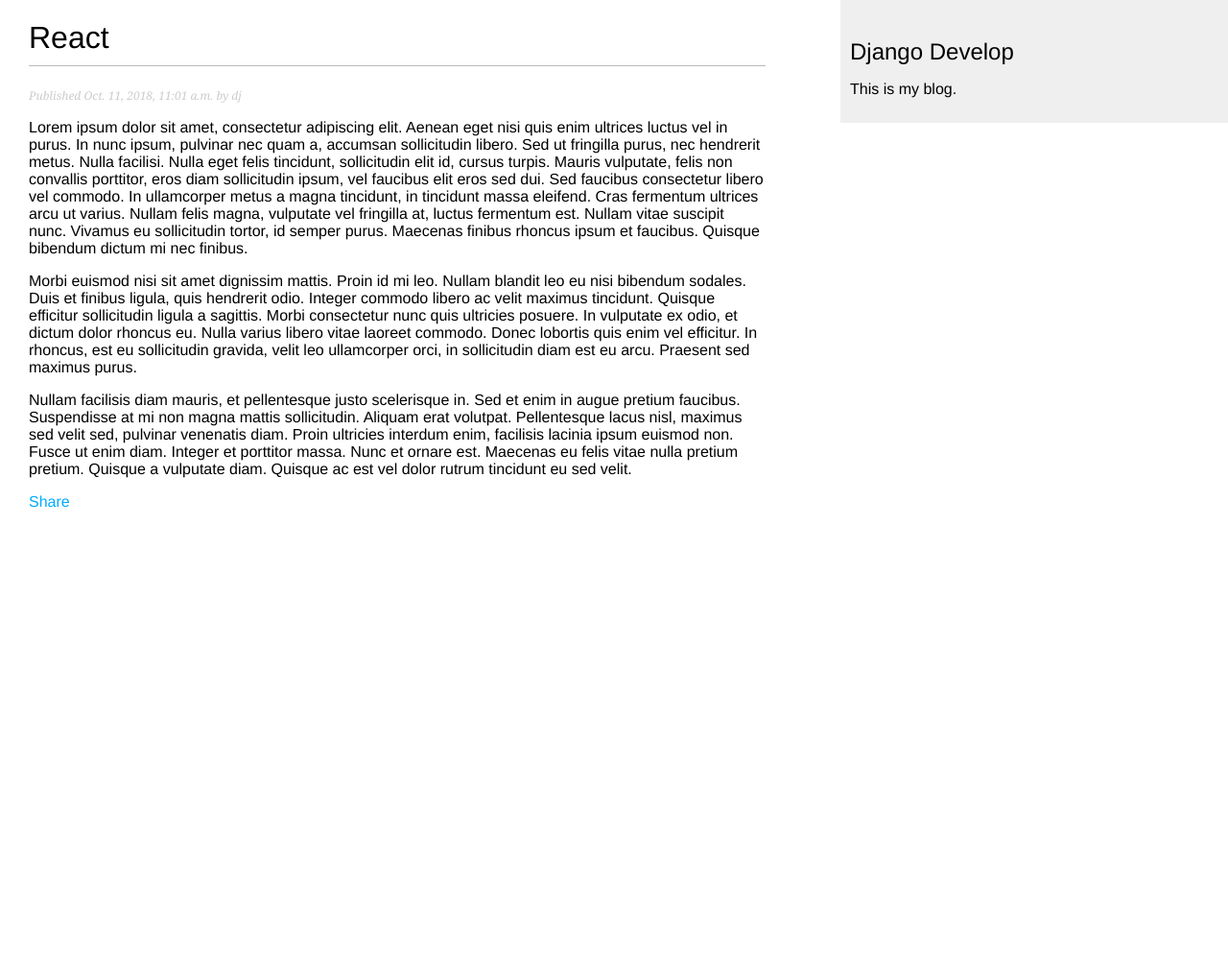
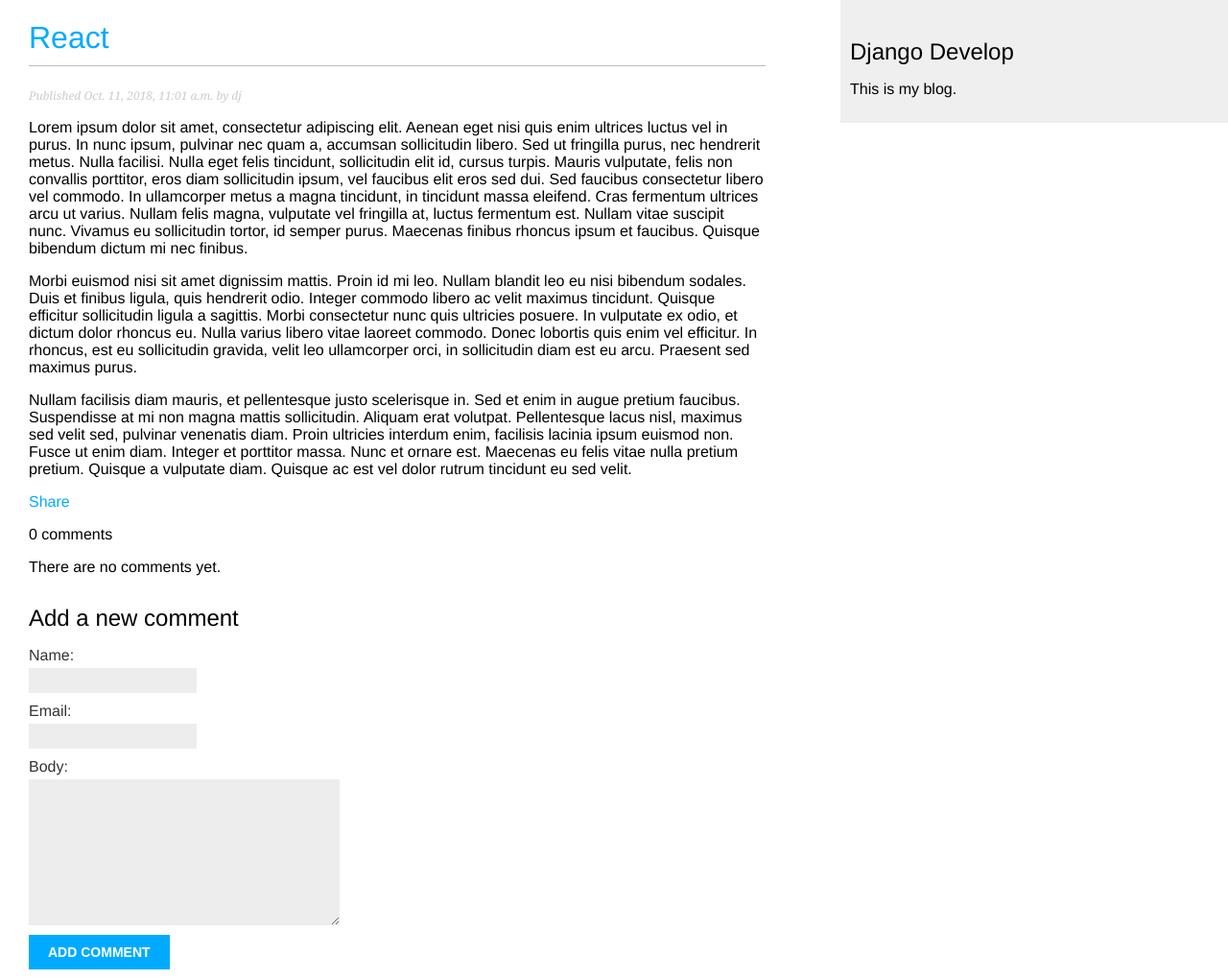
Before and after one commit to ch1huizong/dj, a Django app: a page that uses blogsite/blog/templates/blog/post/detail.html in a window 1280 px wide. Shown: the whole page at 96% size. Before the commit the page ends 529 px from the top, so only its background shows below. Run offline with Django 3.2, Linux system fonts and the light colour scheme; data comes from the database, SQL or seed files in the repository; both versions use the stored data as it was after the commit.

Commit message:
add comment system to blogsite

```diff
--- a/blogsite/blog/forms.py
+++ b/blogsite/blog/forms.py
@@ -1,4 +1,6 @@
 from django import forms
+
+from .models import Comment
 
 
 class EmailPostForm(forms.Form):
@@ -6,3 +8,9 @@
     email = forms.EmailField()
     to = forms.EmailField()
     comments = forms.CharField(required=False, widget=forms.Textarea)
+
+
+class CommentForm(forms.ModelForm):
+    class Meta:
+        model = Comment
+        fields = ('name', 'email', 'body')
--- a/blogsite/blog/models.py
+++ b/blogsite/blog/models.py
@@ -52,3 +52,19 @@
                 self.slug
             ]
         )
+
+
+class Comment(models.Model):
+    post = models.ForeignKey(Post, on_delete=models.CASCADE, related_name='comments')
+    name = models.CharField(max_length=80)
+    email = models.EmailField()
+    body = models.TextField()
+    created = models.DateTimeField(auto_now_add=True)
+    updated = models.DateTimeField(auto_now=True)
+    active = models.BooleanField(default=True)
+
+    class Meta:
+        ordering = ('created',)
+
+    def __str__(self):
+        return 'Comment by {} on {}'.format(self.name, self.post)
--- a/blogsite/blog/templates/blog/post/detail.html
+++ b/blogsite/blog/templates/blog/post/detail.html
@@ -3,9 +3,35 @@
 {% block title %}{{ post.title }}{% endblock %}
 
 {% block content %}
-	<h1>{{ post.title }}</h1>
+	<h1><a href="{{ post.get_absolute_url }}">{{ post.title }}</a></h1>
 	<p class="date">Published {{ post.publish }} by {{ post.author }}</p>
 	{{ post.body|linebreaks }}
 
 	<p><a href="{% url "blog:post_share" post.id %}">Share</a></p>
+
+	{% with comments.count as total_comments %}
+		{{ total_comments }} comment{{ total_comments|pluralize }}
+	{% endwith %}
+
+	{% for comment in comments %}
+		<div class="comment">
+			<p class="info">Comment {{ forloop.counter }} by
+			{{ comment.name }} {{ comment.created }}
+			</p>
+			{{ comment.body|linebreaks }}
+		</div>
+	{% empty %}
+		<p>There are no comments yet.</p>
+	{% endfor %}
+
+	{% if new_comment %}
+		<h2>Your comment has been added.</h2>
+	{% else %}
+		<h2>Add a new comment</h2>
+		<form action="." method="post">
+			{{ comment_form.as_p }}
+			{% csrf_token %}
+			<input type="submit" value="Add comment">
+		</form>
+	{% endif %}
 {% endblock %}
--- a/blogsite/blog/views.py
+++ b/blogsite/blog/views.py
@@ -4,8 +4,8 @@
                                     PageNotAnInteger
 from django.views.generic import ListView, DetailView
 
-from .models import Post
-from .forms import EmailPostForm
+from .models import Post, Comment
+from .forms import EmailPostForm, CommentForm
 
 
 def post_list(request):
@@ -31,7 +31,31 @@
         publish__month=month,
         publish__day=day,
     )
-    return render(request, 'blog/post/detail.html', {'post': post})
+    comments = post.comments.filter(active=True)
+    new_comment = None
+
+    if request.method == 'POST':
+        comment_form = CommentForm(request.POST)
+        if comment_form.is_valid():
+            # trigger action, save db
+            new_comment = comment_form.save(commit=False)  # touch db
+            new_comment.post = post  # only get from backend logic
+            new_comment.save()
+    else:
+        comment_form = CommentForm()
+
+
+    return render(
+        request,
+        'blog/post/detail.html',
+        {
+            'post': post,
+            'comments': comments,
+            'new_comment': new_comment,
+            'comment_form': comment_form
+        }
+    )
+
 
 def post_share(request, post_id):
     post = get_object_or_404(Post, id=post_id, status='published')
```
Also changed, not shown: blogsite/blog/admin.py (+9 -1 lines), blogsite/blog/migrations/0002_comment.py (added), blogsite/db.sqlite3, 3 other files.
